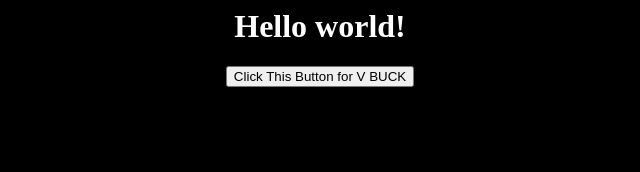
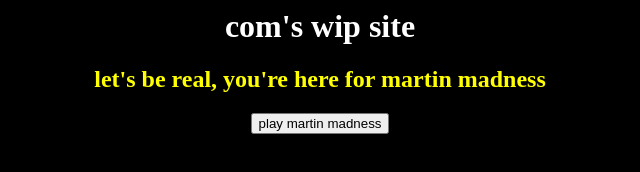
Before and after one commit to Comthefox2486/Comthefox2486.github.io, a plain HTML site: page index.html in a window 1280 px wide. Shown: the whole page, without its empty margins (320-960 px from the left). Drawn offline with Linux system fonts and the light colour scheme.

Commit message:
update site to be more self-aware

```diff
--- a/index.css
+++ b/index.css
@@ -4,3 +4,6 @@
 h1 {
   color: white;
 }
+h2 {
+  color: yellow;
+}
--- a/index.html
+++ b/index.html
@@ -1,16 +1,12 @@
 <html>
   <head>
 	<link rel="stylesheet" href="index.css">
-	<script>
-	  function showAlert() {
-		alert("Hacked!!!  you're password is 'ghghgh'");
-	  }
-	</script>
   </head>
   <body>
 	<center>
-	  <h1>Hello world!</h1>
-	  <button onclick="showAlert()">Click This Button for V BUCK</button>
+	  <h1>com's wip site</h1>
+	  <h2>let's be real, you're here for martin madness</h2>
+	  <button onclick="location.href = 'https://comthefox2486.github.io/games/mm';" id="redirectMM">play martin madness</button>
 	</center>
   </body>
 </html>
```
